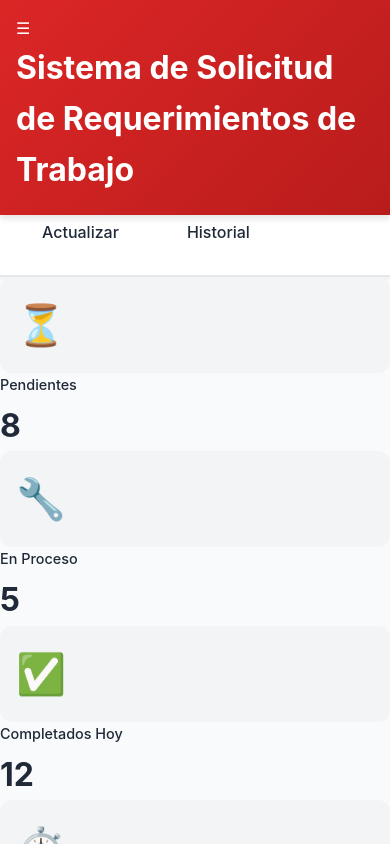
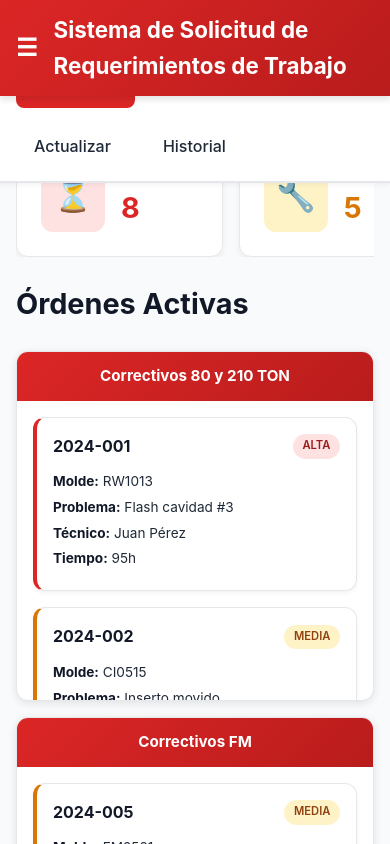
Before and after one commit to HmmmBibimbap/sistema-taller-moldes, a Next.js app: page / in a window 390 px wide. Shown: the top 844 px of the page. Built offline with nearby package versions, Linux system fonts and the light colour scheme.

Commit message:
CSS completo para layout sidebar + 4 columnas

```diff
--- a/app/globals.css
+++ b/app/globals.css
@@ -24,7 +24,7 @@ body {
   line-height: 1.6;
   color: var(--gray-800);
   background-color: var(--gray-50);
-   padding-top: 120px;
+  padding-top: 120px;
 }
 
 /* Dashboard Layout */
@@ -32,48 +32,59 @@ body {
   min-height: 100vh;
 }
 
-/* Header - FIJO Y MÁS PEQUEÑO */
+/* Header más compacto */
 .header {
   background: linear-gradient(135deg, var(--primary-color), #b91c1c);
   color: white;
-  padding: 1rem 0;  /* Reducido de 2rem a 1rem */
+  padding: 0.75rem 0;
   box-shadow: 0 4px 6px rgba(0, 0, 0, 0.1);
-  position: fixed;   /* FIJO */
+  position: fixed;
   top: 0;
   left: 0;
   right: 0;
-  z-index: 1000;     /* Por encima de todo */
+  z-index: 1000;
 }
 
 .header-content {
-  max-width: 1200px;
+  max-width: 100%;
   margin: 0 auto;
   padding: 0 1rem;
 }
 
-.header h1 {
-  font-size: 1.8rem;  /* Reducido de 2.5rem */
-  font-weight: bold;
-  margin-bottom: 0.25rem;  /* Reducido de 0.5rem */
+.header-left {
+  display: flex;
+  align-items: center;
+  gap: 1rem;
 }
 
-.header p {
-  font-size: 1rem;  /* Reducido de 1.2rem */
-  opacity: 0.9;
+.menu-icon {
+  font-size: 1.5rem;
+  font-weight: bold;
 }
 
-/* Navigation */
+.header h1 {
+  font-size: 1.8rem;
+  font-weight: bold;
+  margin: 0;
+}
+
+/* Navigation más compacta */
 .navigation {
   background: white;
-  padding: 1rem 0;
+  padding: 0.75rem 0;
   border-bottom: 2px solid var(--gray-200);
   box-shadow: 0 2px 4px rgba(0, 0, 0, 0.05);
+  position: fixed;
+  top: 60px;
+  left: 0;
+  right: 0;
+  z-index: 999;
 }
 
 .navigation {
-  max-width: 1200px;
+  max-width: 100%;
   margin: 0 auto;
-  padding: 1rem;
+  padding: 0.75rem 1rem;
   display: flex;
   gap: 2rem;
 }
@@ -81,7 +92,7 @@ body {
 .nav-link {
   text-decoration: none;
   color: var(--gray-800);
-  padding: 0.75rem 1.5rem;
+  padding: 0.5rem 1rem;
   border-radius: 8px;
   font-weight: 500;
   transition: all 0.2s;
@@ -99,22 +110,26 @@ body {
   border-color: var(--primary-color);
 }
 
-/* Main Content */
-.main-content {
-  max-width: 1200px;
+/* NUEVO LAYOUT PRINCIPAL */
+.main-layout {
+  display: flex;
+  min-height: calc(100vh - 120px);
+  gap: 2rem;
+  padding: 2rem 1rem;
+  max-width: 100%;
   margin: 0 auto;
-  padding: 2rem 1rem;
 }
 
-/* Metrics Grid */
-.metrics-grid {
-  display: grid;
-  grid-template-columns: repeat(auto-fit, minmax(250px, 1fr));
-  gap: 1.5rem;
-  margin-bottom: 3rem;
+/* SIDEBAR IZQUIERDO - MÉTRICAS VERTICALES */
+.metrics-sidebar {
+  width: 20%;
+  min-width: 250px;
+  display: flex;
+  flex-direction: column;
+  gap: 1rem;
 }
 
-.metric-card {
+.metric-card-vertical {
   background: white;
   padding: 1.5rem;
   border-radius: 12px;
@@ -126,80 +141,156 @@ body {
   transition: transform 0.2s, box-shadow 0.2s;
 }
 
-.metric-card:hover {
+.metric-card-vertical:hover {
   transform: translateY(-2px);
   box-shadow: 0 8px 12px rgba(0, 0, 0, 0.1);
 }
 
-.metric-icon {
-  font-size: 2.5rem;
-  padding: 1rem;
+.metric-card-vertical .metric-icon {
+  font-size: 2rem;
+  padding: 0.75rem;
   border-radius: 12px;
   background-color: var(--gray-100);
 }
 
-.metric-info h3 {
+.metric-card-vertical .metric-info h3 {
   font-size: 0.9rem;
   color: var(--gray-800);
   margin-bottom: 0.25rem;
   font-weight: 500;
 }
 
-.metric-number {
-  font-size: 2rem;
+.metric-card-vertical .metric-number {
+  font-size: 1.8rem;
   font-weight: bold;
 }
 
-/* Colores específicos para métricas */
-.metric-card.pending .metric-icon {
+/* Colores específicos para métricas verticales */
+.metric-card-vertical.pending .metric-icon {
   background-color: #fee2e2;
 }
-.metric-card.pending .metric-number {
+.metric-card-vertical.pending .metric-number {
   color: var(--danger-color);
 }
 
-.metric-card.in-progress .metric-icon {
+.metric-card-vertical.in-progress .metric-icon {
   background-color: #fef3c7;
 }
-.metric-card.in-progress .metric-number {
+.metric-card-vertical.in-progress .metric-number {
   color: var(--warning-color);
 }
 
-.metric-card.completed .metric-icon {
+.metric-card-vertical.completed .metric-icon {
   background-color: #d1fae5;
 }
-.metric-card.completed .metric-number {
+.metric-card-vertical.completed .metric-number {
   color: var(--success-color);
 }
 
-.metric-card.average .metric-icon {
+.metric-card-vertical.average .metric-icon {
   background-color: #e0f2fe;
 }
-.metric-card.average .metric-number {
+.metric-card-vertical.average .metric-number {
   color: #0284c7;
 }
 
-/* Orders Section */
-.orders-section h2 {
+/* ÁREA PRINCIPAL DE ÓRDENES */
+.orders-main-area {
+  flex: 1;
+  width: 75%;
+}
+
+.orders-main-area h2 {
   font-size: 1.8rem;
   margin-bottom: 1.5rem;
   color: var(--gray-900);
 }
 
-.orders-list {
+/* GRID DE 4 COLUMNAS AMPLIO */
+.orders-grid-wide {
+  display: grid;
+  grid-template-columns: repeat(4, 1fr);
+  gap: 1rem;
+  height: 600px;
+}
+
+/* Columnas de categorías */
+.category-column {
+  background: white;
+  border-radius: 12px;
+  box-shadow: 0 2px 8px rgba(0, 0, 0, 0.1);
+  border: 1px solid var(--gray-200);
+  display: flex;
+  flex-direction: column;
+  overflow: hidden;
+}
+
+.category-column .category-header {
+  background: linear-gradient(135deg, var(--primary-color), #b91c1c);
+  color: white;
+  padding: 0.75rem 1rem;
+  display: flex;
+  justify-content: center;
+  align-items: center;
+  border-bottom: none;
+  margin-bottom: 0;
+}
+
+.category-column .category-header h3 {
+  font-size: 0.95rem;
+  font-weight: bold;
+  color: white;
+  margin: 0;
+  text-align: center;
+}
+
+/* Container de scroll para las órdenes */
+.orders-scroll-container {
+  flex: 1;
+  overflow: hidden;
+  position: relative;
+}
+
+.orders-vertical-list {
+  height: 100%;
+  overflow-y: auto;
+  padding: 1rem;
   display: flex;
   flex-direction: column;
   gap: 1rem;
 }
 
+/* Scrollbar personalizado */
+.orders-vertical-list::-webkit-scrollbar {
+  width: 6px;
+}
+
+.orders-vertical-list::-webkit-scrollbar-track {
+  background: var(--gray-100);
+  border-radius: 3px;
+}
+
+.orders-vertical-list::-webkit-scrollbar-thumb {
+  background: var(--primary-color);
+  border-radius: 3px;
+}
+
+.orders-vertical-list::-webkit-scrollbar-thumb:hover {
+  background: #b91c1c;
+}
+
+/* TARJETAS DE ÓRDENES */
 .order-card {
   background: white;
-  padding: 1.5rem;
+  padding: 1rem;
   border-radius: 12px;
   box-shadow: 0 2px 4px rgba(0, 0, 0, 0.05);
   border: 1px solid var(--gray-200);
   border-left: 4px solid var(--gray-300);
   transition: all 0.2s;
+  margin-bottom: 0;
+  min-width: auto;
+  flex-shrink: 0;
 }
 
 .order-card:hover {
@@ -211,19 +302,19 @@ body {
   display: flex;
   justify-content: space-between;
   align-items: center;
-  margin-bottom: 1rem;
+  margin-bottom: 0.75rem;
 }
 
 .order-number {
-  font-size: 1.2rem;
+  font-size: 1rem;
   font-weight: bold;
   color: var(--gray-900);
 }
 
 .priority-badge {
-  padding: 0.25rem 0.75rem;
+  padding: 0.2rem 0.6rem;
   border-radius: 20px;
-  font-size: 0.8rem;
+  font-size: 0.7rem;
   font-weight: 600;
   text-transform: uppercase;
 }
@@ -244,7 +335,8 @@ body {
 }
 
 .order-details p {
-  margin-bottom: 0.5rem;
+  font-size: 0.85rem;
+  margin-bottom: 0.25rem;
   color: var(--gray-800);
 }
 
@@ -265,261 +357,29 @@ body {
   border-left-color: var(--success-color);
 }
 
-/* Responsive */
-@media (max-width: 768px) {
-  .header h1 {
-    font-size: 2rem;
+/* RESPONSIVE */
+@media (max-width: 1200px) {
+  .main-layout {
+    flex-direction: column;
+    gap: 1.5rem;
   }
 
-  .header p {
-    font-size: 1rem;
+  .metrics-sidebar {
+    width: 100%;
+    flex-direction: row;
+    overflow-x: auto;
   }
 
-  .navigation {
-    flex-wrap: wrap;
-    gap: 1rem;
+  .metric-card-vertical {
+    min-width: 200px;
+    flex-shrink: 0;
   }
 
-  .metrics-grid {
-    grid-template-columns: 1fr;
+  .orders-main-area {
+    width: 100%;
   }
 
-  .order-header {
-    flex-direction: column;
-    align-items: flex-start;
-    gap: 0.5rem;
-  }
-}
-
-/* ===== CARRUSEL STYLES ===== */
-
-/* Category Section */
-.category-section {
-  margin-bottom: 2rem;
-  background: white;
-  border-radius: 12px;
-  padding: 1.5rem;
-  box-shadow: 0 2px 4px rgba(0, 0, 0, 0.05);
-  border: 1px solid var(--gray-200);
-}
-
-.category-header {
-  display: flex;
-  justify-content: space-between;
-  align-items: center;
-  margin-bottom: 1rem;
-  padding-bottom: 0.75rem;
-  border-bottom: 2px solid var(--primary-color);
-}
-
-.category-header h3 {
-  font-size: 1.2rem;
-  font-weight: bold;
-  color: var(--primary-color);
-  margin: 0;
-}
-
-/* Carousel Controls */
-.carousel-controls {
-  display: flex;
-  gap: 0.5rem;
-}
-
-.carousel-btn {
-  width: 40px;
-  height: 40px;
-  border: 2px solid var(--primary-color);
-  background: white;
-  color: var(--primary-color);
-  border-radius: 50%;
-  font-size: 1.2rem;
-  font-weight: bold;
-  cursor: pointer;
-  display: flex;
-  align-items: center;
-  justify-content: center;
-  transition: all 0.2s;
-}
-
-.carousel-btn:hover {
-  background: var(--primary-color);
-  color: white;
-  transform: scale(1.1);
-}
-
-.carousel-btn:disabled {
-  opacity: 0.5;
-  cursor: not-allowed;
-  transform: none;
-}
-
-/* Carousel Container */
-.carousel-container {
-  overflow: hidden;
-  position: relative;
-}
-
-.orders-carousel {
-  display: flex;
-  gap: 1rem;
-  overflow-x: auto;
-  scroll-behavior: smooth;
-  padding-bottom: 0.5rem;
-}
-
-/* Scrollbar personalizado */
-.orders-carousel::-webkit-scrollbar {
-  height: 8px;
-}
-
-.orders-carousel::-webkit-scrollbar-track {
-  background: var(--gray-100);
-  border-radius: 4px;
-}
-
-.orders-carousel::-webkit-scrollbar-thumb {
-  background: var(--primary-color);
-  border-radius: 4px;
-}
-
-.orders-carousel::-webkit-scrollbar-thumb:hover {
-  background: #b91c1c;
-}
-
-/* Order Cards en carrusel */
-.orders-carousel .order-card {
-  min-width: 280px;
-  flex-shrink: 0;
-  margin-bottom: 0;
-}
-
-/* Responsive carrusel */
-@media (max-width: 768px) {
-  .category-header {
-    flex-direction: column;
-    gap: 1rem;
-    align-items: flex-start;
-  }
-
-  .orders-carousel .order-card {
-    min-width: 260px;
-  }
-
-  .carousel-btn {
-    width: 36px;
-    height: 36px;
-    font-size: 1rem;
-  }
-}
-
-
-/* ===== LAYOUT DE 4 COLUMNAS VERTICALES ===== */
-
-.categories-grid {
-  display: grid;
-  grid-template-columns: repeat(4, 1fr);
-  gap: 1.5rem;
-  margin-top: 1.5rem;
-  height: 500px; /* Reducido de 600px */
-  max-width: 1400px; /* AMPLIAR EL ANCHO MÁXIMO */
-  margin-left: auto;
-  margin-right: auto;
-  padding: 0 1rem;
-}
-
-/* Cada columna de categoría */
-.category-column {
-  background: white;
-  border-radius: 12px;
-  box-shadow: 0 2px 8px rgba(0, 0, 0, 0.1);
-  border: 1px solid var(--gray-200);
-  display: flex;
-  flex-direction: column;
-  overflow: hidden;
-}
-
-/* Header de cada columna */
-.category-column .category-header {
-  background: linear-gradient(135deg, var(--primary-color), #b91c1c);
-  color: white;
-  padding: 0.75rem 1rem; /* Reducido de 1rem */
-  display: flex;
-  justify-content: center; /* Solo centrar el título */
-  align-items: center;
-  border-bottom: none;
-  margin-bottom: 0;
-}
-
-.category-column .category-header h3 {
-  font-size: 1rem;
-  font-weight: bold;
-  color: white;
-  margin: 0;
-  text-align: center;
-  flex: 1;
-}
-
-
-
-/* Container de scroll para las órdenes */
-.orders-scroll-container {
-  flex: 1;
-  overflow: hidden;
-  position: relative;
-}
-
-.orders-vertical-list {
-  height: 100%;
-  overflow-y: auto;
-  padding: 1rem;
-  display: flex;
-  flex-direction: column;
-  gap: 1rem;
-}
-
-/* Scrollbar personalizado para columnas */
-.orders-vertical-list::-webkit-scrollbar {
-  width: 6px;
-}
-
-.orders-vertical-list::-webkit-scrollbar-track {
-  background: var(--gray-100);
-  border-radius: 3px;
-}
-
-.orders-vertical-list::-webkit-scrollbar-thumb {
-  background: var(--primary-color);
-  border-radius: 3px;
-}
-
-.orders-vertical-list::-webkit-scrollbar-thumb:hover {
-  background: #b91c1c;
-}
-
-/* Ajustar tarjetas para columnas */
-.category-column .order-card {
-  margin-bottom: 0;
-  min-width: auto;
-  flex-shrink: 0;
-}
-
-.category-column .order-card .order-details p {
-  font-size: 0.85rem;
-  margin-bottom: 0.25rem;
-}
-
-.category-column .order-number {
-  font-size: 1rem;
-}
-
-.category-column .priority-badge {
-  font-size: 0.7rem;
-  padding: 0.2rem 0.6rem;
-}
-
-/* Responsive para columnas */
-@media (max-width: 1200px) {
-  .categories-grid {
+  .orders-grid-wide {
     grid-template-columns: repeat(2, 1fr);
     height: auto;
   }
@@ -530,38 +390,28 @@ body {
 }
 
 @media (max-width: 768px) {
-  .categories-grid {
+  body {
+    padding-top: 100px;
+  }
+
+  .header h1 {
+    font-size: 1.4rem;
+  }
+
+  .navigation {
+    top: 50px;
+  }
+
+  .navigation {
+    flex-wrap: wrap;
+    gap: 1rem;
+  }
+
+  .orders-grid-wide {
     grid-template-columns: 1fr;
-    height: auto;
   }
 
   .category-column {
     height: 350px;
   }
-
-  .category-column .category-header h3 {
-    font-size: 0.9rem;
-  }
-
-  .scroll-controls {
-    display: none; /* Ocultar botones en móvil, usar scroll touch */
-  }
 }
-
-/* Indicador visual cuando hay más contenido */
-.orders-scroll-container::after {
-  content: '';
-  position: absolute;
-  bottom: 0;
-  left: 0;
-  right: 0;
-  height: 20px;
-  background: linear-gradient(transparent, rgba(255, 255, 255, 0.8));
-  pointer-events: none;
-  opacity: 0;
-  transition: opacity 0.3s;
-}
-
-.orders-scroll-container.has-overflow::after {
-  opacity: 1;
-}
```
